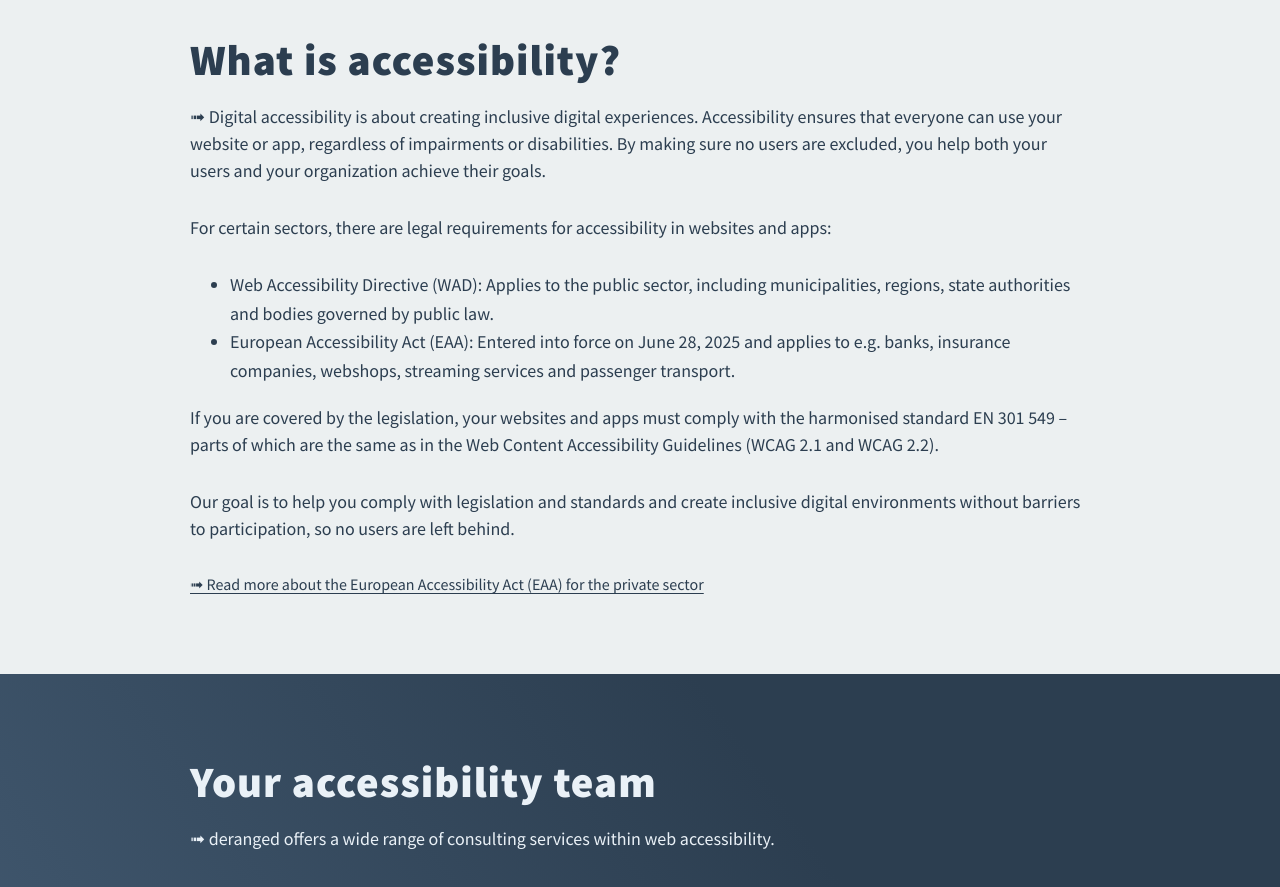
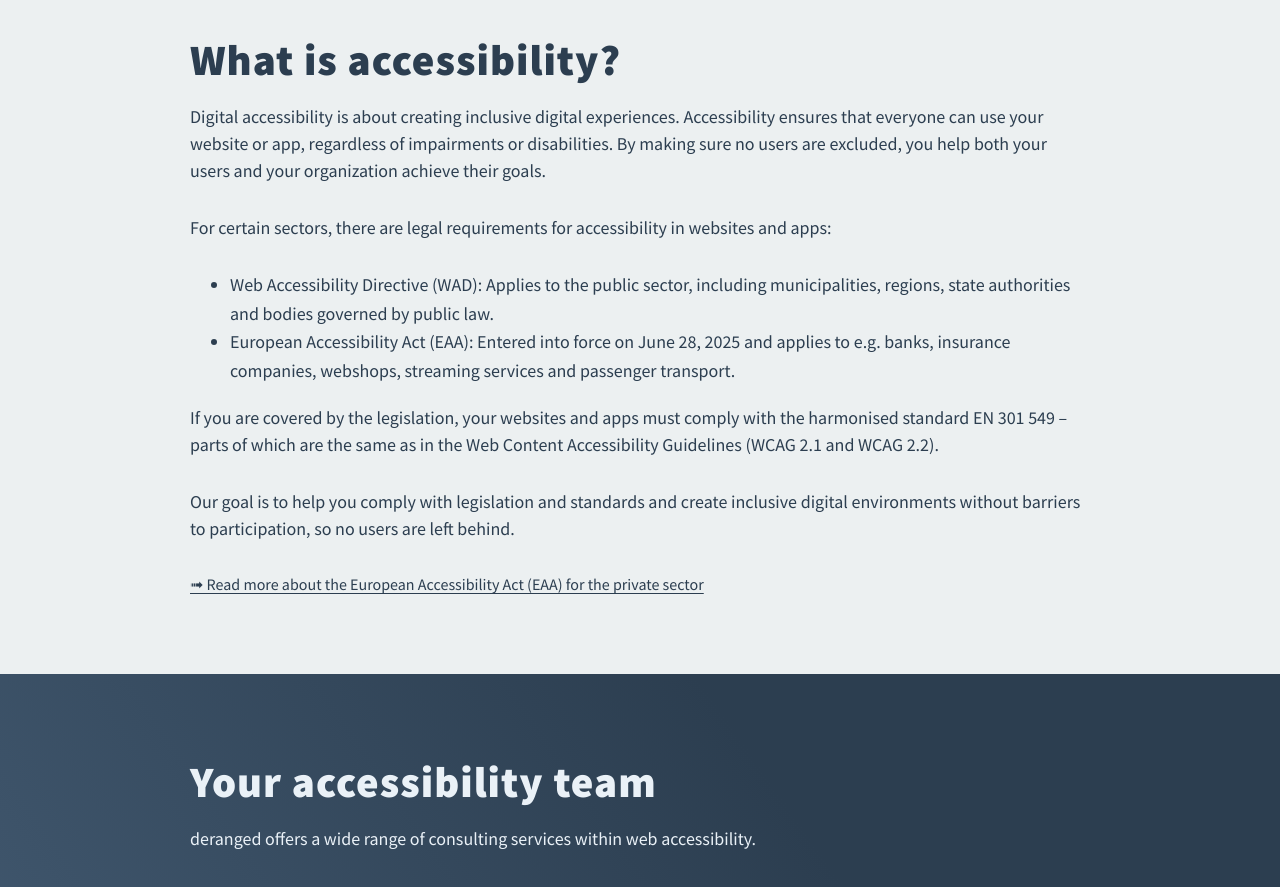
Before and after one commit to derangeddk/deranged.dk, a Jekyll site: the page built from accessibility/index.html, in a window 1280 px wide and 1400 px high. Shown: the part 507-1394 px from the top of the window. Built offline with Jekyll 4.4.1, drawn with Linux system fonts in a browser that asks for light colours; some web fonts are replaced; comment, search, counter and statistics services are not loaded.

Commit message:
Remove arrows inline in text: inconsistent with use in links, and makes text not align with other elements

```diff
--- a/accessibility/index.html
+++ b/accessibility/index.html
@@ -65,7 +65,7 @@ questions:
       </h2>
       <div class="section__text">
         <p>
-          ➟  Digital accessibility is about creating inclusive digital experiences. Accessibility ensures that everyone can use your website or app, regardless of impairments or disabilities. By making sure no users are excluded, you help both your users and your organization achieve their goals.
+          Digital accessibility is about creating inclusive digital experiences. Accessibility ensures that everyone can use your website or app, regardless of impairments or disabilities. By making sure no users are excluded, you help both your users and your organization achieve their goals.
         </p>
         <p>
           For certain sectors, there are legal requirements for accessibility in websites and apps:
@@ -95,7 +95,7 @@ questions:
       <div>
         <div class="section__text">
           <p>
-            ➟ deranged offers a wide range of consulting services within web accessibility.
+            deranged offers a wide range of consulting services within web accessibility.
           </p>
           <figure class="content__image-container">
             <img src="/img/people/anne-tingaengelighed.jpg" alt="" />
--- a/da/tilgaengelighed/index.html
+++ b/da/tilgaengelighed/index.html
@@ -65,7 +65,7 @@ questions:
       </h2>
       <div class="section__text">
         <p>
-          ➟  Digital tilgængelighed handler om at skabe inkluderende digitale oplevelser. Tilgængelighed sikrer, at alle kan bruge dit website eller din app, uanset eventuelle funktionsnedsættelser eller handicaps. Ved at sikre, at ingen brugere udelukkes, hjælper du både dine brugere og din organisation til at nå deres mål.
+          Digital tilgængelighed handler om at skabe inkluderende digitale oplevelser. Tilgængelighed sikrer, at alle kan bruge dit website eller din app, uanset eventuelle funktionsnedsættelser eller handicaps. Ved at sikre, at ingen brugere udelukkes, hjælper du både dine brugere og din organisation til at nå deres mål.
         </p>
         <p>
           For visse sektorer er der lovkrav om tilgængelighed for websteder og apps:
@@ -95,7 +95,7 @@ questions:
       <div>
         <div class="section__text">
           <p>
-            ➟ deranged tilbyder en bred række konsulentydelser inden for webtilgængelighed.
+            deranged tilbyder en bred række konsulentydelser inden for webtilgængelighed.
           </p>
           <figure class="content__image-container">
             <img src="/img/people/anne-tingaengelighed.jpg" alt="" />
```
